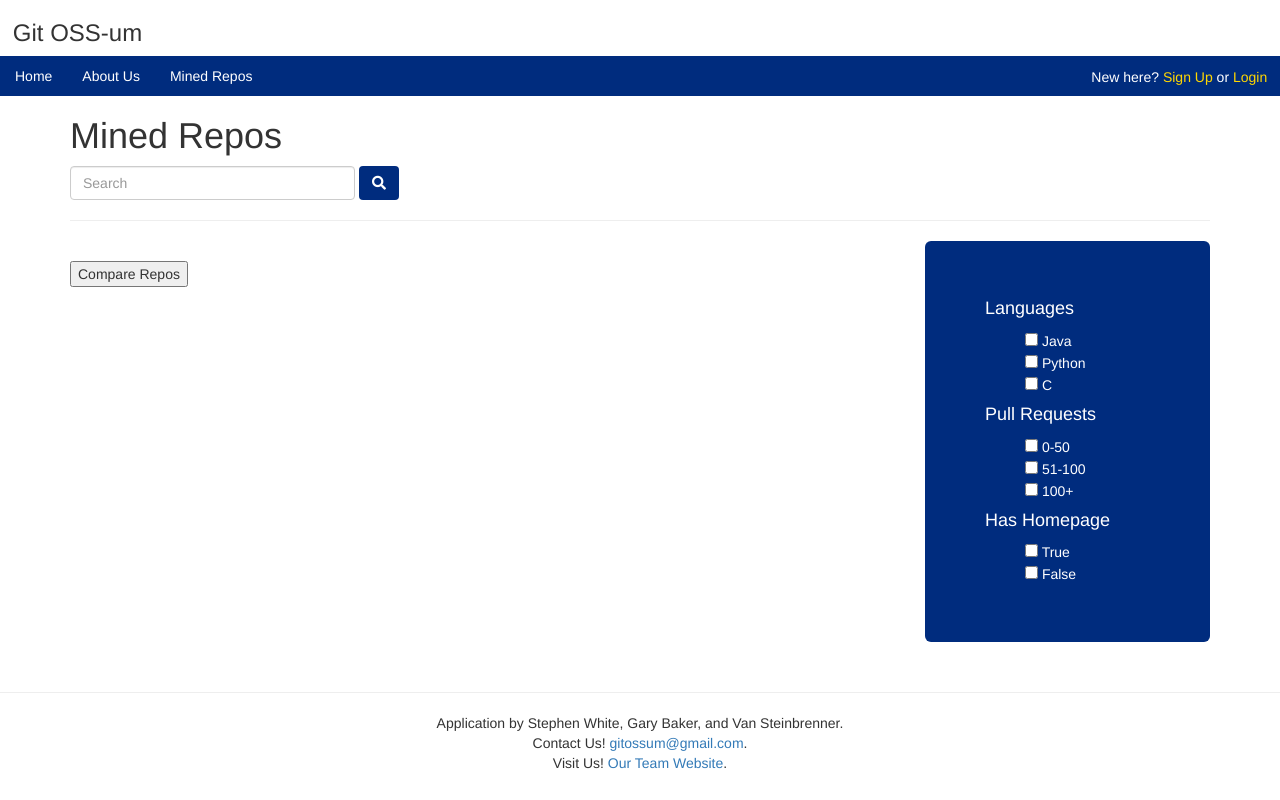
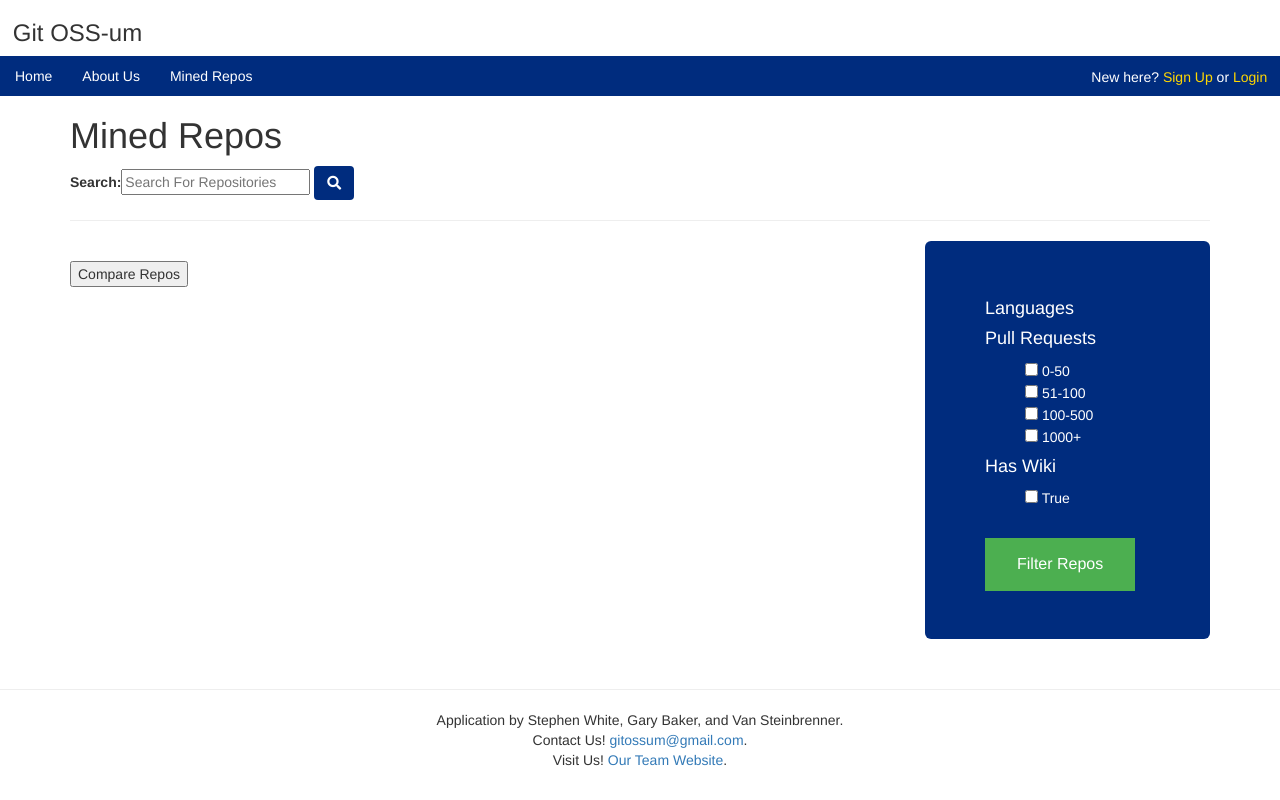
Before and after one commit to RESHAPELab/gitOSSum, a Django app: page /repos/ in a window 1280 px wide. Run offline with Django 3.2, Linux system fonts and the light colour scheme; data that the repository does not hold is empty; parts of the project's set-up code (start-up, migrations or seed data) failed here and were passed over; some libraries are stand-ins or nearby versions.

Commit message:
search works (kinda janky right now) but needs to be fit together with the filter sidebar to work with it properly

```diff
--- a/src/web_app/templates/repos.html
+++ b/src/web_app/templates/repos.html
@@ -2,6 +2,8 @@
 <html lang=en>
 
 {% extends "base.html" %} {% block content %}
+{% load bootstrap3 %}
+
 
 <style>
     li {
@@ -50,6 +52,16 @@
         background-color: rgb(0, 44, 126);
         color: white;
     }
+    .button {
+        background-color: #4CAF50; /* Green */
+        border: none;
+        color: white;
+        padding: 15px 32px;
+        text-align: center;
+        text-decoration: none;
+        display: inline-block;
+        font-size: 16px;
+    }
 </style>
 
 <head>
@@ -63,31 +75,44 @@
 
 <body>
     <h1>Mined Repos</h1>
-    <form class="form-inline">
-        <input class="form-control" style="width: 25%;" type="text" placeholder="Search" aria-label="Search">
-        <button type="button" class="btn search"><i class="fas fa-search" aria-hidden="true"></i></button>
+    <form class="form-inline" name="search" method="POST", action=".">
+    {% csrf_token %}
+        {{ search }}
+        {% buttons %}
+        <button type="submit" class="btn search"><i class="fas fa-search" aria-hidden="true"></i></button>
+        {% endbuttons %}
+        <!-- <input class="form-control" style="width: 25%;" type="text" placeholder="Search" aria-label="Search", name="search_query" value=""> -->
+        <!-- <button type="button" class="btn search"><i class="fas fa-search" aria-hidden="true"></i></button> -->
+        <!-- <input type="submit" class="btn search" class="fas fa-search" aria-hidden="true" value="Search"> -->
     </form>
     <hr>
+
+    <form name="filter", method="POST", action=".">
+    {% csrf_token %}
         <div class="repoContent">
             <div class="jumbotron filter">
                 <h4>Languages</h4>
+                {% for language in languages %}
                 <ul>
-                <input type="checkbox"> Java <br>
-                <input type="checkbox"> Python <br>
-                <input type="checkbox"> C <br>
+                    <input type="checkbox" name="language_checkbox" value="{{ language }}"> {{ language }} <br>
                 </ul>
+                {% endfor %}
                 <h4>Pull Requests</h4>
                 <ul>
-                <input type="checkbox"> 0-50 <br>
-                <input type="checkbox"> 51-100 <br>
-                <input type="checkbox"> 100+ <br>
+                    <input type="checkbox" name="pulls" value="0-50"> 0-50 <br>
+                    <input type="checkbox" name="pulls" value="51-100"> 51-100 <br>
+                    <input type="checkbox" name="pulls" value="100-500"> 100-500 <br>
+                    <input type="checkbox" name="pulls" value="1000+"> 1000+ <br>
                 </ul>
-            <h4>Has Homepage</h4>
+                <h4>Has Wiki</h4>
                 <ul>
-                <input type="checkbox"> True <br>
-                <input type="checkbox"> False <br>
+                    <input type="checkbox" name="has_wiki"> True <br>
                 </ul>
+                <br>
+                <input type="submit" class="button" name="filter" value="Filter Repos">
             </div>
+    </form>
+
     <form name="form" method="POST" action=".">
     {% csrf_token %}
 
@@ -96,7 +121,7 @@
             <h4>
                 <ul class="list-group">
                     <li class="list-group-item">
-                        <input type="checkbox" name="checkbox" value="{{ value.0 }}">
+                        <input type="checkbox" name="repo_checkbox" value="{{ value.0 }}">
                         <img src= {{ value.1 }}
                             ALIGN=”right”
                             width="45px"
@@ -110,17 +135,9 @@
         {% endfor %}
         </div>
         <br>
-        <input type="submit" name="compare" value="Compare Repos" onchange="checkboxes()">
+        <input type="submit" name="compare" value="Compare Repos">
     </form>
 </body>
-
-<script>
- function checkboxes(){
-    var form = document.forms[0]; // your form element (whatever)
-    var checkedElms = form.querySelectorAll(':checked').length;
-    alert(checkedElms);
- }
-</script>
 
 {% endblock content %}
 
--- a/src/web_app/user_app/forms.py
+++ b/src/web_app/user_app/forms.py
@@ -95,3 +95,7 @@ class LoginForm(forms.Form):
             raise ValidationError("Incorrect username.")
 
         return username
+
+class Search(forms.Form):
+    search = forms.CharField(max_length=120, required=False,
+        label="Search", widget = forms.TextInput(attrs={'placeholder':'Search For Repositories'}))
--- a/src/web_app/user_app/views.py
+++ b/src/web_app/user_app/views.py
@@ -18,11 +18,12 @@ from django.forms import ValidationError
 
 # Import all handwritten libraries
 from permissions.permissions import login_forbidden
-from .forms import MiningRequestForm, SignUpForm, LoginForm, FeedbackForm
+from .forms import MiningRequestForm, SignUpForm, LoginForm, FeedbackForm, Search
 from mining_scripts.mining import *
 from .models import *
 from .tokens import account_activation_token
 from .visualizations import *
+from .filters import *
 
 
 # Import external libraries
@@ -151,53 +152,114 @@ def mined_repos(request):
 
     context = dict()
     message = ''
+    search = Search()
 
     if request.method == 'POST':
-        if "checkbox" in request.POST:
-            checked_repos = request.POST.getlist("checkbox")
+        filters = list()
+        search = Search(request.POST)
 
-            if len(checked_repos) < 2 or len(checked_repos) > 3:
-                message = "You can only compare 2-3 repos"
+        if search.is_valid():
+            repos_filtered_by_search = get_repos_search_query_filter(search.cleaned_data.get('search'))
+            filters.append(repos_filtered_by_search)
 
-            elif len(checked_repos) == 2:
-                repo_owner1 = checked_repos[0].split('/')[0]
-                repo_owner2 = checked_repos[1].split('/')[0]
+            if len(filters) != 0:
+                repos_list = get_filtered_repos_list(filters)
 
-                repo_name1 = checked_repos[0].split('/')[1]
-                repo_name2 = checked_repos[1].split('/')[1]
+                for item in range(0, len(repos_list)):
+                    context.update({
+                        f"repo{item}": [repos_list[item], find_repo_main_page(repos_list[item])["owner"]["avatar_url"]]
+                    })
 
-                url = f"/repos/compare/{repo_owner1}&{repo_name1}&{repo_owner2}&{repo_name2}/"
+                return render(request, template_name, {"context":context,
+                       "languages":get_language_list_from_mongo(), "search":search})
 
-                return HttpResponseRedirect(url)
+        if request.POST.get('filter'):
+
+            if "language_checkbox" in request.POST:
+                languages = request.POST.getlist("language_checkbox")
+                repos_filtered_by_language = get_repos_list_by_language_filter(languages)
+                filters.append(repos_filtered_by_language)
+
+            if "pulls" in request.POST:
+                bounded_pulls = request.POST.getlist("pulls")
+                if len(bounded_pulls) > 1:
+                    pass
+                else:
+                    if '+' in bounded_pulls[0]:
+                        lower_bound = int((bounded_pulls[0].split('+'))[0])
+                        repos_filtered_by_pulls = get_repos_list_by_pulls_greater_than_filter(lower_bound)
+                        filters.append(repos_filtered_by_pulls)
+                    else:
+                        lower_bound = int((bounded_pulls[0].split('-'))[0])
+                        upper_bound = int((bounded_pulls[0].split('-'))[1])
+                        repos_filtered_by_pulls = get_repos_list_by_pulls_bounded_filter(lower_bound, upper_bound)
+                        filters.append(repos_filtered_by_pulls)
+
+            if "has_wiki" in request.POST:
+                repos_that_have_a_wiki = get_repos_list_has_wiki_filter(True)
+                filters.append(repos_that_have_a_wiki)
+
+            if len(filters) != 0:
+                repos_list = get_filtered_repos_list(filters)
+
+                for item in range(0, len(repos_list)):
+                    context.update({
+                        f"repo{item}": [repos_list[item], find_repo_main_page(repos_list[item])["owner"]["avatar_url"]]
+                    })
+
+                return render(request, template_name, {"context":context,
+                       "languages":get_language_list_from_mongo(), "search":search})
 
 
-            else:
-                repo_owner1 = checked_repos[0].split('/')[0]
-                repo_owner2 = checked_repos[1].split('/')[0]
-                repo_owner3 = checked_repos[2].split('/')[0]
+        elif request.POST.get('compare'):
+            if "repo_checkbox" in request.POST:
+                checked_repos = request.POST.getlist("repo_checkbox")
 
-                repo_name1 = checked_repos[0].split('/')[1]
-                repo_name2 = checked_repos[1].split('/')[1]
-                repo_name3 = checked_repos[2].split('/')[1]
+                if len(checked_repos) < 2 or len(checked_repos) > 3:
+                    message = "You can only compare 2-3 repos"
+
+                elif len(checked_repos) == 2:
+                    repo_owner1 = checked_repos[0].split('/')[0]
+                    repo_owner2 = checked_repos[1].split('/')[0]
+
+                    repo_name1 = checked_repos[0].split('/')[1]
+                    repo_name2 = checked_repos[1].split('/')[1]
+
+                    url = f"/repos/compare/{repo_owner1}&{repo_name1}&{repo_owner2}&{repo_name2}/"
+
+                    return HttpResponseRedirect(url)
 
 
-                url = f"/repos/compare/{repo_owner1}&{repo_name1}&{repo_owner2}&{repo_name2}&{repo_owner3}&{repo_name3}/"
+                else:
+                    repo_owner1 = checked_repos[0].split('/')[0]
+                    repo_owner2 = checked_repos[1].split('/')[0]
+                    repo_owner3 = checked_repos[2].split('/')[0]
 
-                return HttpResponseRedirect(url)
+                    repo_name1 = checked_repos[0].split('/')[1]
+                    repo_name2 = checked_repos[1].split('/')[1]
+                    repo_name3 = checked_repos[2].split('/')[1]
 
-        else:
-            message = "You must choose at least one page to compare!"
+
+                    url = f"/repos/compare/{repo_owner1}&{repo_name1}&{repo_owner2}&{repo_name2}&{repo_owner3}&{repo_name3}/"
+
+                    return HttpResponseRedirect(url)
+
+            else:
+                message = "You must choose at least one page to compare!"
 
     try:
         for item in range(0, len(mined_repos)):
             context.update({
-                f"repo{item}": [mined_repos[item], find_repo_main_page(mined_repos[item])["owner"]["avatar_url"]]
+                f"repo{item}": [mined_repos[item], find_repo_main_page(mined_repos[item])["owner"]["avatar_url"]],
             })
 
         if message == '':
-            return render(request, template_name, {"context":context})
+            return render(request, template_name, {"context":context, "languages":get_language_list_from_mongo(),
+                                                   "search":search})
         else:
-            return render(request, template_name, {"context":context, "message":message})
+            return render(request, template_name, {"context":context, "message":message,
+                                                   "languages":get_language_list_from_mongo(),
+                                                   "search":search})
 
     except Exception:
         return render(request, template_name, {})
```
Also changed, not shown: src/web_app/user_app/filters.py (added, +69 -0 lines), 1 other file. Lines whose indentation alone changed are shown as unchanged.
